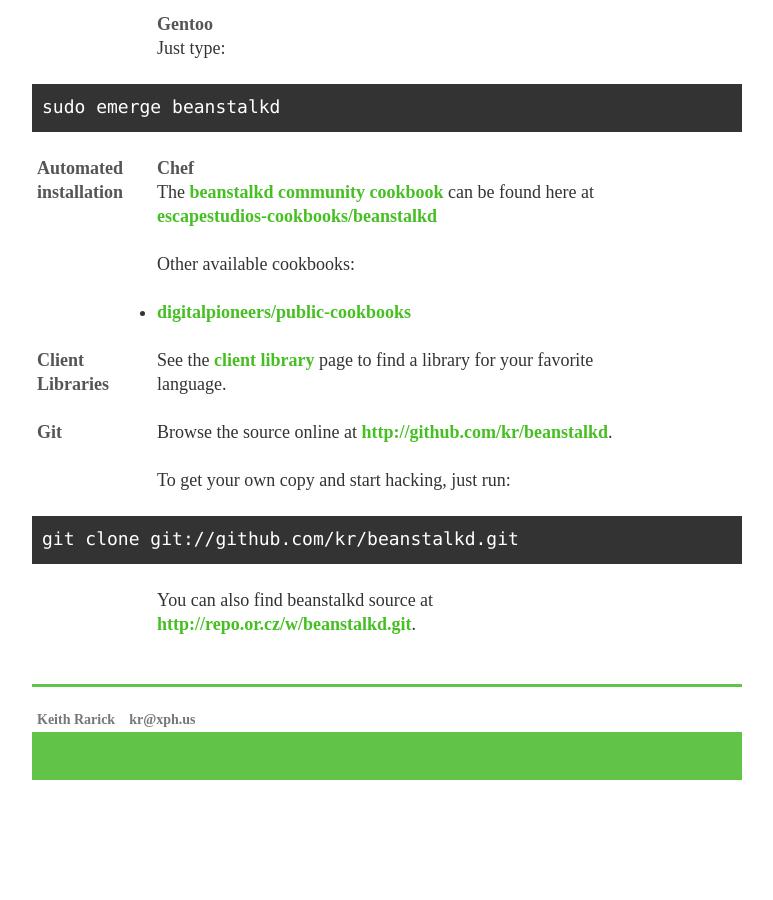
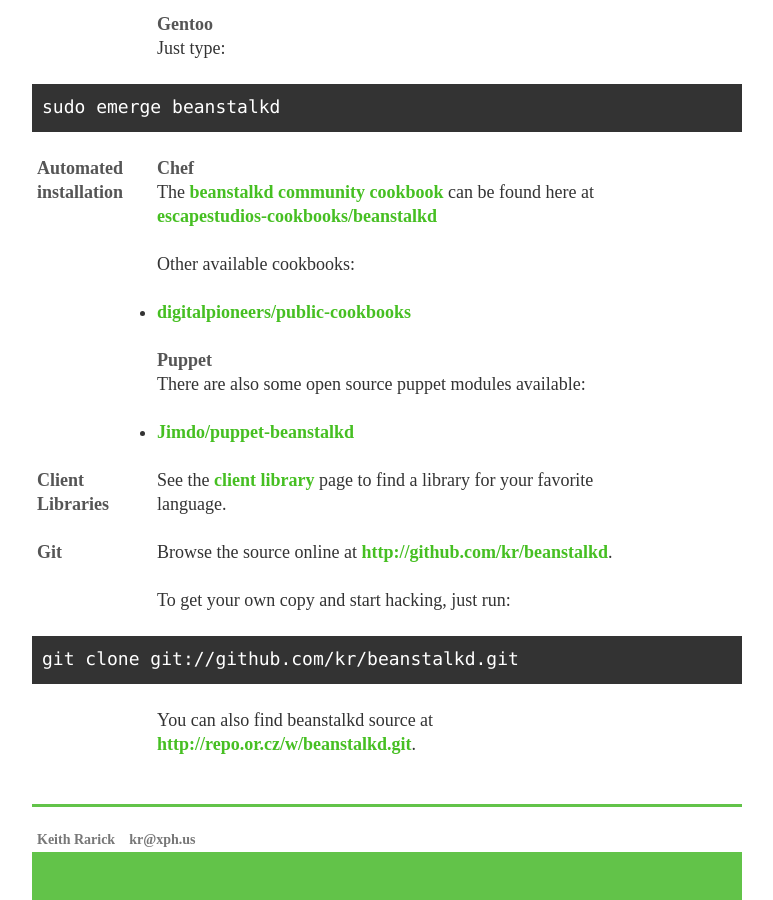
Before and after one commit to beanstalkd/beanstalkd, a Jekyll site: the page built from download.md, in a window 1280 px wide and 900 px high, scrolled down 1644 px. Shown: the whole window, without its empty margins (253-1026 px from the left). Built offline with Jekyll 4.4.1, drawn with Linux system fonts in a browser that asks for light colours; Markdown is read by kramdown in place of the engine named in the settings; comment, search, counter and statistics services are not loaded; before the commit the page ends 2424 px from its top, so only the background shows below that.

Commit message:
Add puppetmodules to downloads section

```diff
--- a/download.md
+++ b/download.md
@@ -98,6 +98,12 @@
 
 * [digitalpioneers/public-cookbooks](https://github.com/digitalpioneers/public-cookbooks)
 
+### Puppet
+
+There are also some open source puppet modules available:
+
+* [Jimdo/puppet-beanstalkd](https://github.com/Jimdo/puppet-beanstalkd)
+
 ## Client Libraries
 
 See the [client library][] page to find a library for your favorite
```
